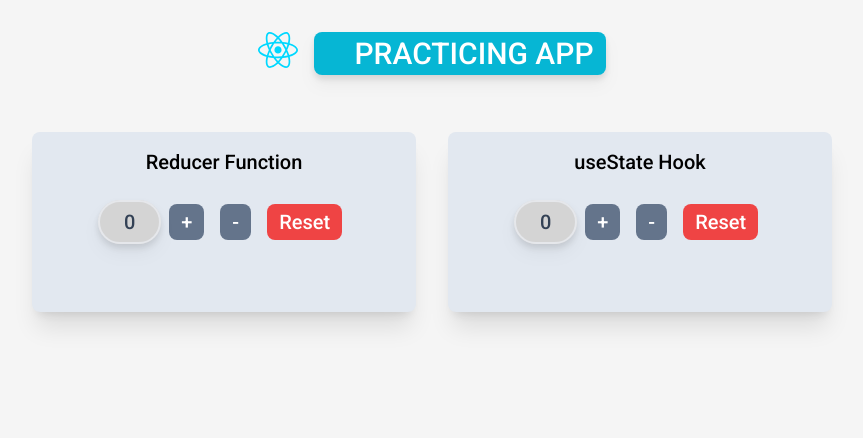
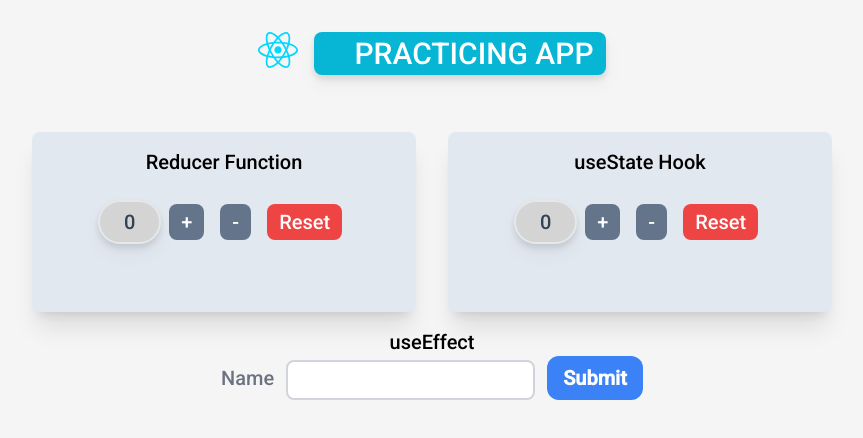
Before and after one commit to Dv-Joan/practicas-react, a React (Vite) app: page / in a window 1280 px wide. Shown: the top 438 px of the page, without its empty margins (208-1071 px from the left). Built offline with nearby package versions, Linux system fonts and the light colour scheme; a web font is replaced by a local one.

Commit message:
MonoLisa Added

```diff
--- a/src/App.jsx
+++ b/src/App.jsx
@@ -1,7 +1,6 @@
-import { useReducer } from "react";
 import reactLogo from "./assets/react.svg";
 import ReducerFunction from "./components/ReducerFunction";
-
+import UseEffect from "./components/UseEffect";
 function App() {
   return (
     <div className="App text-center">
@@ -18,6 +17,9 @@ function App() {
       <div className="mt-4 text-xl">
         <ReducerFunction />
       </div>
+      <div className="mt-4 text-xl">
+        <UseEffect />
+      </div>
     </div>
   );
 }
--- a/src/components/ReducerFunction.jsx
+++ b/src/components/ReducerFunction.jsx
@@ -16,7 +16,6 @@ const reducer = (state, action) => {
 function ReducerFunction() {
   const [counter, setCounter] = useState(0);
   const [state, dispatch] = useReducer(reducer, initialState);
-
   return (
     <div className="flex justify-center gap-8">
       <div className="bg-slate-200 mt-3 w-96 py-4 rounded-lg shadow-xl">
--- /dev/null
+++ b/src/components/UseEffect.jsx
@@ -0,0 +1,39 @@
+import { useState, useEffect } from "react";
+
+function UseEffect() {
+  const [name, setName] = useState("");
+  const handleChange = (e) => {
+    setName(e.target.value);
+  };
+
+  return (
+    <div>
+      <h1>useEffect</h1>
+      <form
+        onSubmit={() => {
+          alert(`Hola ${name}`);
+        }}
+      >
+        <label htmlFor="name" className="text-gray-500 mr-3 ">
+          Name
+        </label>
+        <input
+          className="border-2 border-gray-300 bg-white h-10 px-5 pr-16 rounded-lg text-sm focus:outline-none"
+          type="text"
+          name="name"
+          id="name"
+          onChange={handleChange}
+        />
+        <button
+          type="submit"
+          className="bg-blue-500 hover:bg-blue-700 text-white font-bold py-2 px-4 rounded-xl ml-3"
+        >
+          Submit
+        </button>
+      </form>
+      <p>{name}</p>
+    </div>
+  );
+}
+
+export default UseEffect;
```
